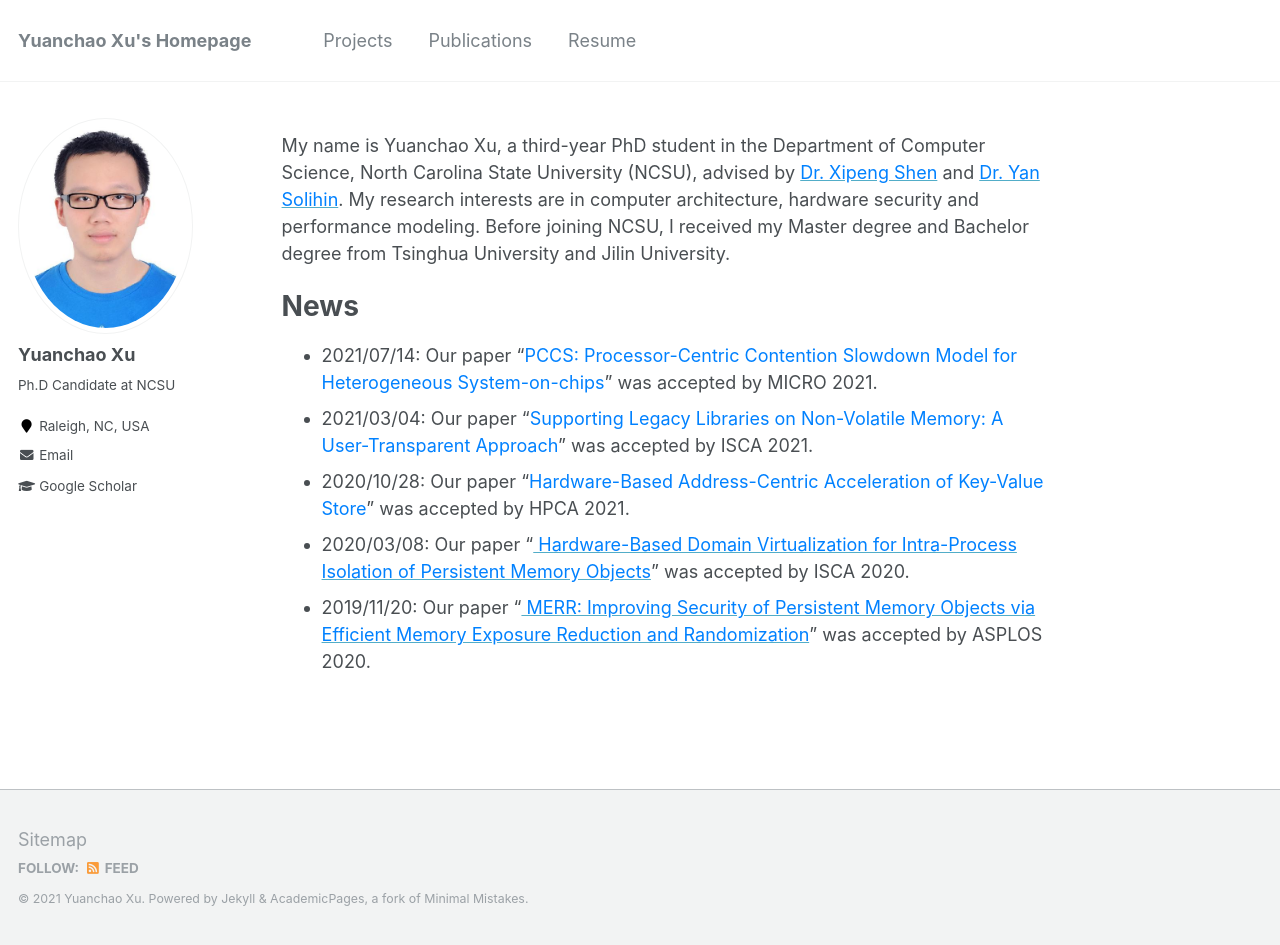
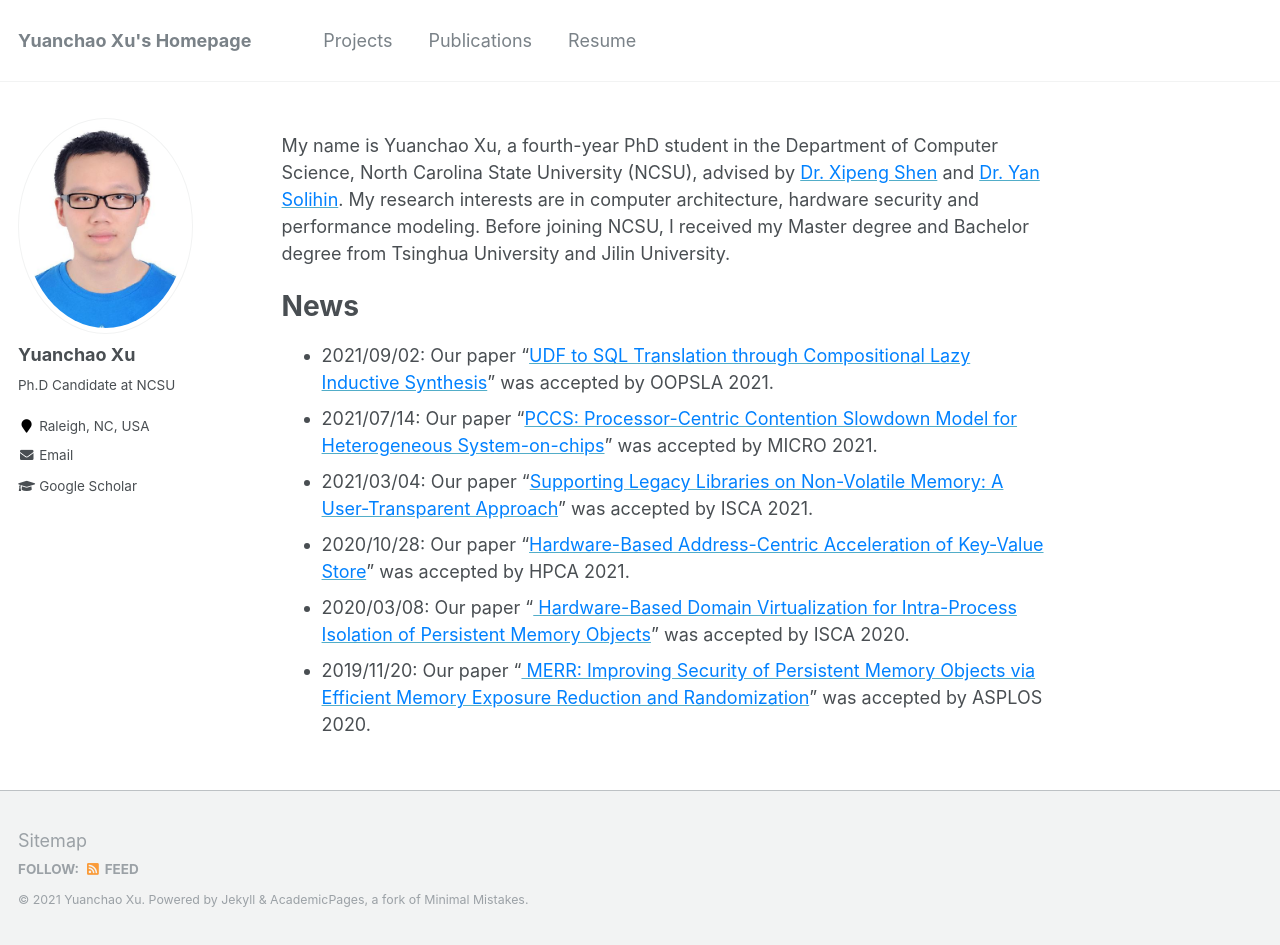
Before and after one commit to yuanchaoxu6/yuanchaoxu6.github.io, a Jekyll site: the page built from _pages/about.md, in a window 1280 px wide and 945 px high. Built offline with Jekyll 4.4.1, drawn with Linux system fonts in a browser that asks for light colours.

Commit message:
update micro

```diff
--- a/_pages/about.md
+++ b/_pages/about.md
@@ -8,14 +8,15 @@ redirect_from:
   - /about.html
 ---
 
-My name is Yuanchao Xu, a third-year PhD student in the Department of Computer Science, North Carolina State University (NCSU), advised by [<font color="#0081ff">Dr. Xipeng Shen</font>](https://people.engr.ncsu.edu/xshen5/) and [<font color="#0081ff">Dr. Yan Solihin</font>](https://sites.google.com/view/arpers). My research interests are in computer architecture, hardware security and performance modeling. Before joining NCSU, I received my Master degree and Bachelor degree from Tsinghua University and Jilin University.
+My name is Yuanchao Xu, a fourth-year PhD student in the Department of Computer Science, North Carolina State University (NCSU), advised by [<font color="#0081ff">Dr. Xipeng Shen</font>](https://people.engr.ncsu.edu/xshen5/) and [<font color="#0081ff">Dr. Yan Solihin</font>](https://sites.google.com/view/arpers). My research interests are in computer architecture, hardware security and performance modeling. Before joining NCSU, I received my Master degree and Bachelor degree from Tsinghua University and Jilin University.
 
 
 News
 ======
 
-* 2021/07/14: Our paper “<font color="#0081ff">PCCS: Processor-Centric Contention Slowdown Model for Heterogeneous System-on-chips</font>” was accepted by MICRO 2021.
-* 2021/03/04: Our paper “<font color="#0081ff">Supporting Legacy Libraries on Non-Volatile Memory: A User-Transparent Approach</font>” was accepted by ISCA 2021.
-* 2020/10/28: Our paper “<font color="#0081ff">Hardware-Based Address-Centric Acceleration of Key-Value Store</font>” was accepted by HPCA 2021.
+* 2021/09/02: Our paper “[<font color="#0081ff">UDF to SQL Translation through Compositional Lazy Inductive Synthesis</font>](http://yuanchaoxu6.github.io/files/OOPSLA2021.pdf)” was accepted by OOPSLA 2021.
+* 2021/07/14: Our paper “[<font color="#0081ff">PCCS: Processor-Centric Contention Slowdown Model for Heterogeneous System-on-chips</font>](http://yuanchaoxu6.github.io/files/MICRO2021.pdf)” was accepted by MICRO 2021.
+* 2021/03/04: Our paper “[<font color="#0081ff">Supporting Legacy Libraries on Non-Volatile Memory: A User-Transparent Approach</font>](http://yuanchaoxu6.github.io/files/ISCA21.pdf)” was accepted by ISCA 2021.
+* 2020/10/28: Our paper “[<font color="#0081ff">Hardware-Based Address-Centric Acceleration of Key-Value Store</font>](http://yuanchaoxu6.github.io/files/HPCA21.pdf)” was accepted by HPCA 2021.
 * 2020/03/08: Our paper “[<font color="#0081ff"> Hardware-Based Domain Virtualization for Intra-Process Isolation of Persistent Memory Objects</font>](http://yuanchaoxu6.github.io/files/isca20.pdf)” was accepted by ISCA 2020.
 * 2019/11/20: Our paper “[<font color="#0081ff"> MERR: Improving Security of Persistent Memory Objects via Efficient Memory Exposure Reduction and Randomization</font>](http://yuanchaoxu6.github.io/files/asplos20.pdf)” was accepted by ASPLOS 2020.
```
Also changed, not shown: _pages/publications.md (+4 -7 lines), 6 other files.
